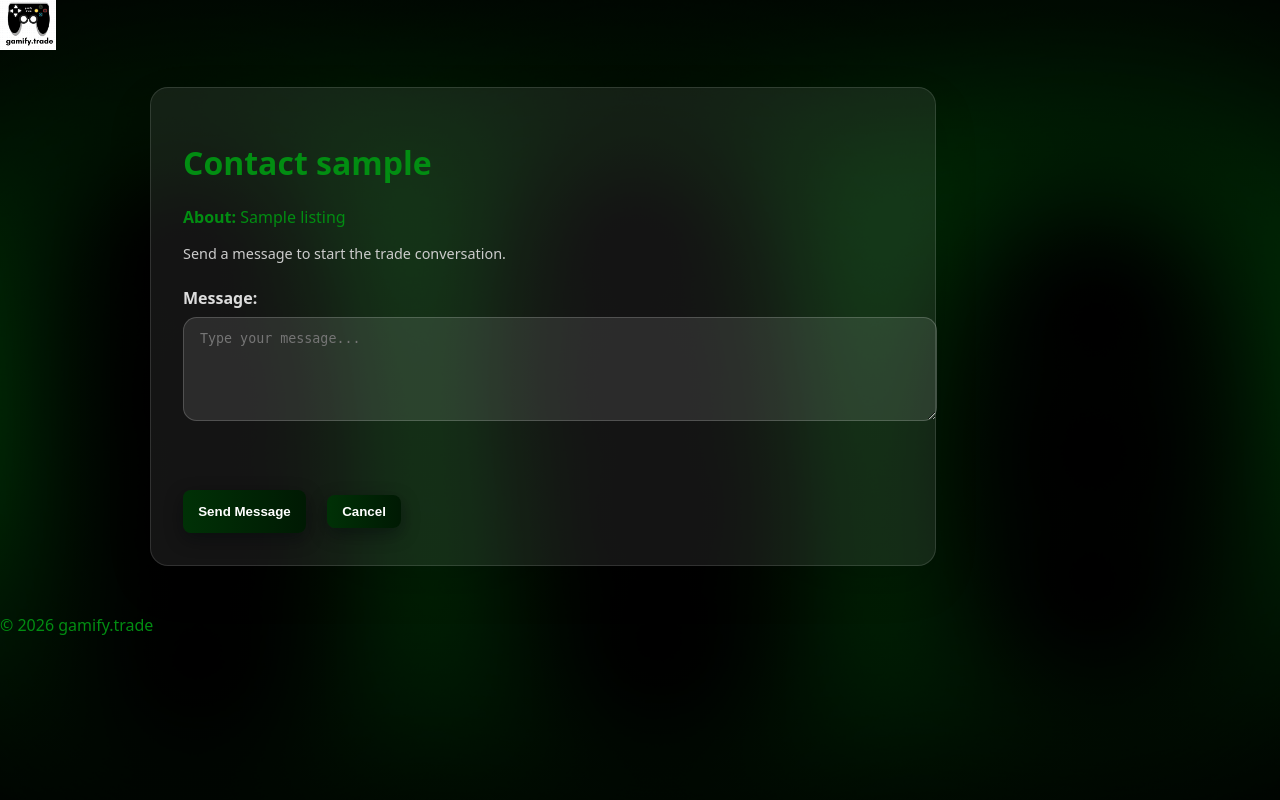
After one commit to johnnysinz4life/gamify.trade, a Django app: template users/templates/users/contact_user.html in a window 1280 px wide. The commit adds this page. Run offline with Django 5.2, Linux system fonts and the light colour scheme; the template is opened without the code that fills it: most values are stand-ins (such as "Sample title", 1, 10 or a date in 2020).

Commit message:
Direct Message Implementation

```diff
--- a/main/static/main/styles.css
+++ b/main/static/main/styles.css
@@ -284,6 +284,25 @@ button:active, .btn:active { transform: translateY(-1px) scale(.995); }
 /* Focus accessibility */
 button:focus-visible, .btn:focus-visible { outline: 3px solid rgba(0,200,83,.25); outline-offset: 4px; }
 
+/* Disabled button state */
+button:disabled, .gb-btn-disabled {
+    background: linear-gradient(90deg, #4a4a4a, #5a5a5a);
+    color: #999;
+    cursor: not-allowed;
+    opacity: 0.6;
+    filter: grayscale(0.8);
+}
+
+button:disabled:hover, .gb-btn-disabled:hover {
+    transform: none;
+    filter: grayscale(0.8);
+    box-shadow: 0 6px 18px rgba(2,6,8,.45);
+}
+
+button:disabled:active, .gb-btn-disabled:active {
+    transform: none;
+}
+
 /* Ripple effect element */
 .gb-ripple { position: absolute; border-radius: 50%; background: rgba(255,255,255,0.18); transform: scale(0); animation: gb-rip 0.6s ease-out forwards; pointer-events: none; }
 @keyframes gb-rip { to { transform: scale(1); opacity: 0; } }
@@ -395,6 +414,17 @@ body {
     outline-offset: 2px;
 }
 
+.form-group {
+    margin-bottom: 1.5rem;
+}
+
+.form-group label {
+    display: block;
+    margin-bottom: 0.5rem;
+    font-weight: 600;
+    color: #ddd;
+}
+
 .card { max-width: 720px; }
 .row { margin: .5rem 0; }
 .btn { display: inline-block; padding: .5rem .9rem; border-radius: 8px; text-decoration: none; }
--- /dev/null
+++ b/users/templates/users/contact_user.html
@@ -0,0 +1,25 @@
+{% extends 'main/base.html' %}
+{% block title %}Contact {{ listing.user.username }} - gamify.trade{% endblock %}
+
+{% block content %}
+<div class="card">
+    <h1>Contact {{ listing.user.username }}</h1>
+    <p><strong>About:</strong> {{ listing.title }}</p>
+    <p style="color: #ccc; font-size: 0.9rem; margin-top: 0.5rem;">Send a message to start the trade conversation.</p>
+
+    <form method="POST" style="margin-top: 1.5rem;">
+        {% csrf_token %}
+        <div class="form-group">
+            <label for="id_content">Message:</label>
+            <textarea id="id_content" name="content" rows="5" placeholder="Type your message..." required></textarea>
+        </div>
+
+        <div style="display: flex; gap: 1rem; margin-top: 1.5rem;">
+            <button type="submit" class="gb-btn">Send Message</button>
+            <a href="{% url 'users:listing_detail' pk=listing.pk %}">
+                <button type="button" class="gb-btn">Cancel</button>
+            </a>
+        </div>
+    </form>
+</div>
+{% endblock %}
--- a/users/urls.py
+++ b/users/urls.py
@@ -11,7 +11,9 @@ urlpatterns = [
     path('newlist/', views.newlist, name='newlist'), # New listing page URL
     path('listings/', views.listings_view, name='listings'), # Listings page URL
     path('listing/<int:pk>/', views.listing_detail, name='listing_detail'),
+    path('listing/<int:pk>/contact/', views.contact_user, name='contact_user'),
     path('messages/', views.direct_messages, name='messages'), # Direct messages page
+    path('reply/<int:user_id>/', views.reply_user, name='reply_user'),
     path('profile/', views.profile_view, name='profile'), # Profile page URL
     path('mainlist/', views.mainlist, name='mainlist'), # Main list page URL (after login)
     path('grant_xp/', views.grant_xp, name='grant_xp'), # Placeholder XP grant endpoint
```
Also changed, not shown: users/forms.py (+10 -0 lines), users/templates/users/direct_messages.html (+8 -3 lines), users/templates/users/listing_detail.html (+12 -1 lines), users/templates/users/reply_user.html (added, +24 -0 lines), users/views.py (+55 -0 lines), db.sqlite3.
